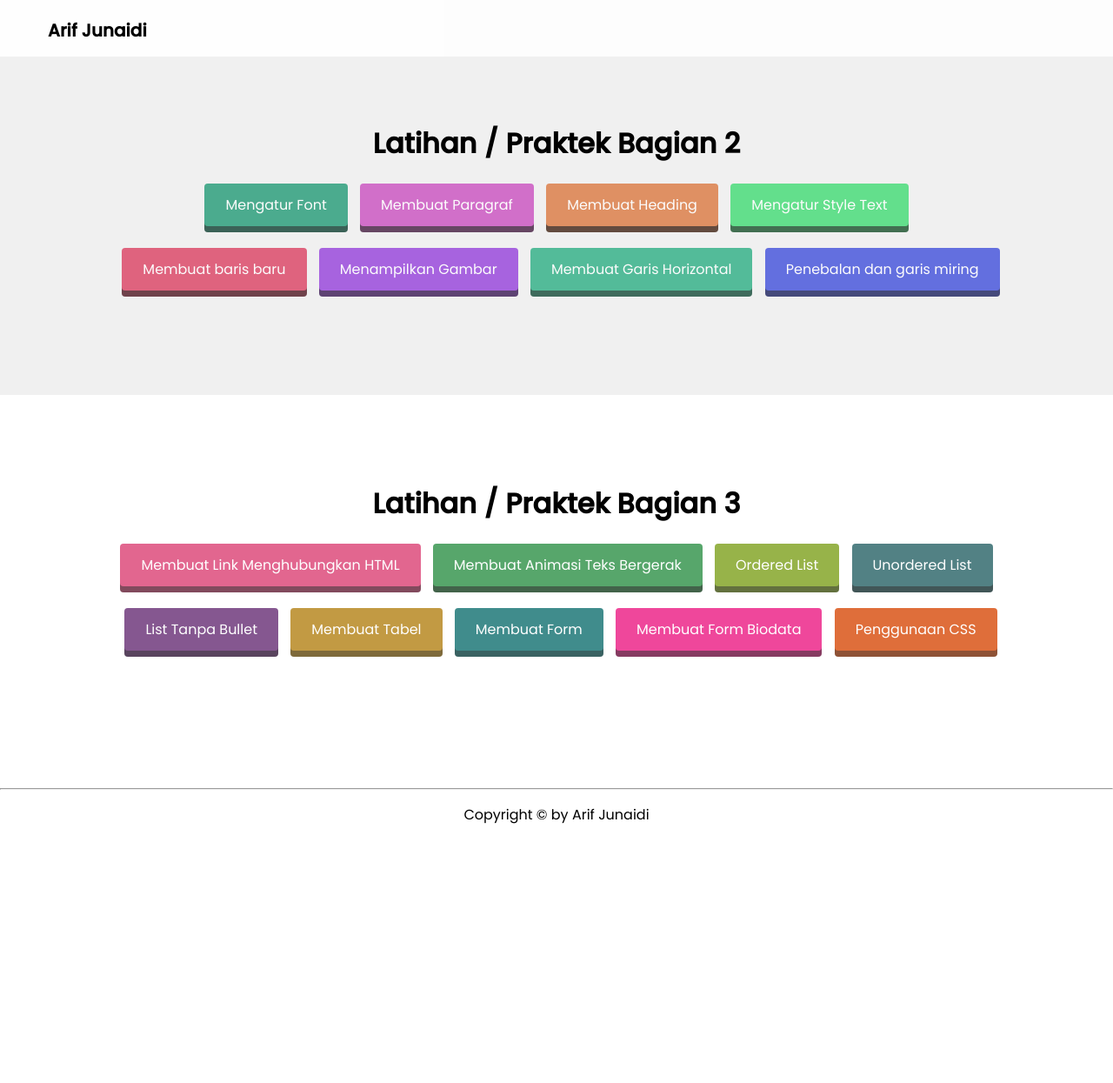
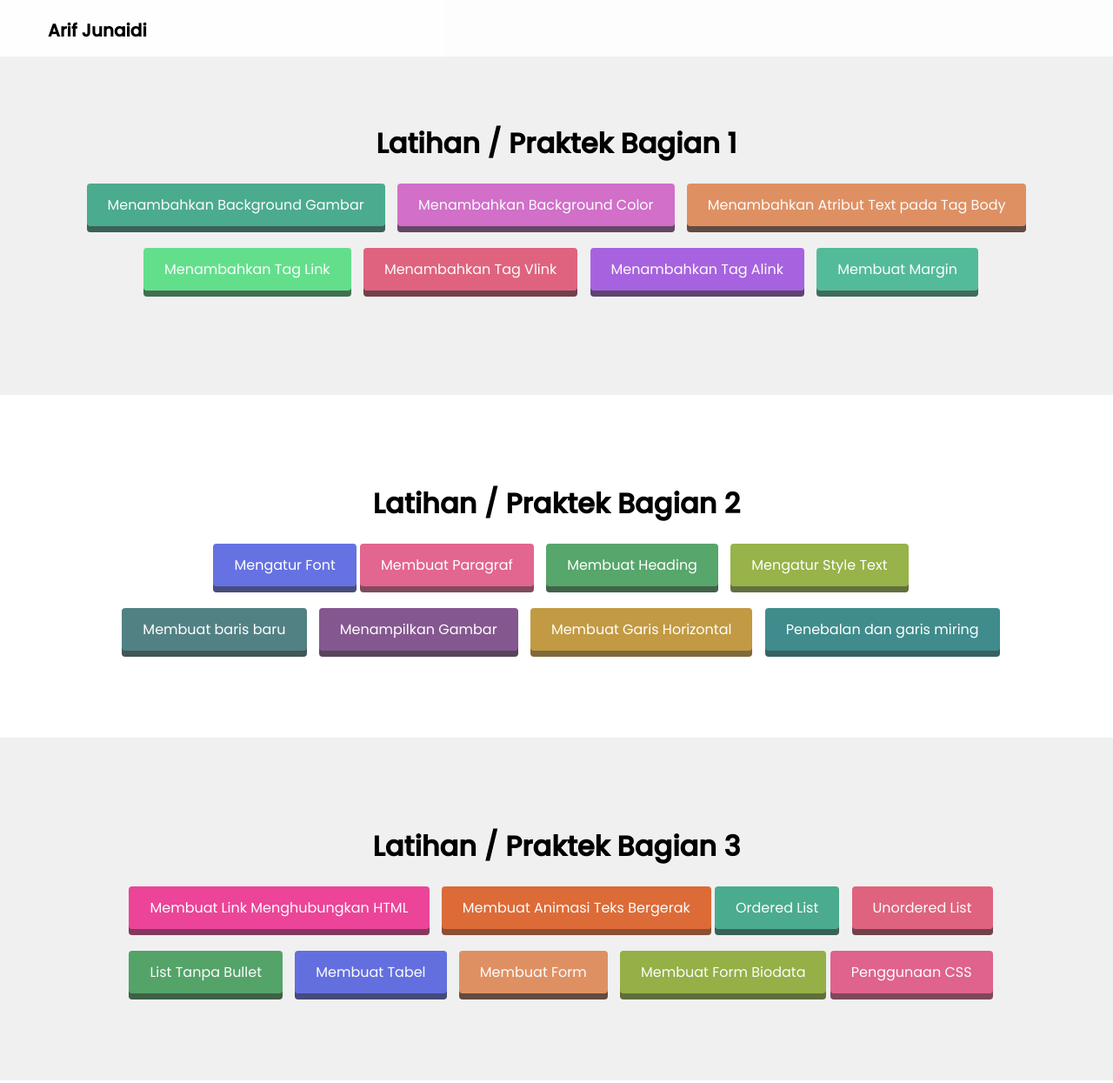
Before and after one commit to arifjn/arifjn.github.io, a plain HTML site: page index.html in a window 1280 px wide. Shown: the top 1245 px of the page at 87% size. Before the commit the page ends 965 px from the top, so only its background shows below. Drawn offline with Linux system fonts and the light colour scheme.

Commit message:
menambahkan latihan bagian 1

```diff
--- a/index.html
+++ b/index.html
@@ -21,49 +21,68 @@
     <!-- top wrapper -->
     <div class="top-wrapper">
       <div class="container">
-        <h1>Latihan / Praktek Bagian 2</h1>
+        <h1>Latihan / Praktek Bagian 1</h1>
       </div>
 
       <!-- btn wrapper -->
       <div class="btn-wrapper">
-        <a href="Bagian 2/mengatur font.html" class="btn satu" target="blank">Mengatur Font</a>
-        <a href="Bagian 2/paragraf.html" class="btn dua" target="blank">Membuat Paragraf</a>
-        <a href="Bagian 2/heading.html" class="btn tiga" target="blank">Membuat Heading</a>
-        <a href="Bagian 2/Style text.html" class="btn empat" target="blank">Mengatur Style Text</a>
+        <a href="Bagian 1/background.html" class="btn satu" target="blank">Menambahkan Background Gambar</a>
+        <a href="Bagian 1/bgcolor.html" class="btn dua" target="blank">Menambahkan Background Color</a>
+        <a href="Bagian 1/text.html" class="btn tiga" target="blank">Menambahkan Atribut Text pada Tag Body</a>
         <br />
         <br />
-        <a href="Bagian 2/Tag br.html" class="btn lima" target="blank">Membuat baris baru</a>
-        <a href="Bagian 2/image.html" class="btn enam" target="blank">Menampilkan Gambar</a>
-        <a href="Bagian 2/garis.html" class="btn tujuh" target="blank">Membuat Garis Horizontal</a>
-        <a href="Bagian 2/Tag em dan strong.html" class="btn delapan" target="blank">Penebalan dan garis miring</a>
+        <a href="Bagian 1/link.html" class="btn empat" target="blank">Menambahkan Tag Link</a>
+        <a href="Bagian 1/vlink.html" class="btn lima" target="blank">Menambahkan Tag Vlink</a>
+        <a href="Bagian 1/alink.html" class="btn enam" target="blank">Menambahkan Tag Alink</a>
+        <a href="Bagian 1/margin.html" class="btn tujuh" target="blank">Membuat Margin</a>
       </div>
     </div>
 
     <!-- second wrapper -->
     <div class="second-wrapper">
       <div class="container">
+        <h1>Latihan / Praktek Bagian 2</h1>
+      </div>
+
+      <!-- btn wrapper -->
+      <div class="btn-wrapper">
+        <a href="Bagian 2/mengatur font.html" class="btn delapan" target="blank">Mengatur Font</a>
+        <a href="Bagian 2/paragraf.html" class="btn sembilan" target="blank">Membuat Paragraf</a>
+        <a href="Bagian 2/heading.html" class="btn sepuluh" target="blank">Membuat Heading</a>
+        <a href="Bagian 2/Style text.html" class="btn sebelas" target="blank">Mengatur Style Text</a>
+        <br />
+        <br />
+        <a href="Bagian 2/Tag br.html" class="btn duabelas" target="blank">Membuat baris baru</a>
+        <a href="Bagian 2/image.html" class="btn tigabelas" target="blank">Menampilkan Gambar</a>
+        <a href="Bagian 2/garis.html" class="btn empatbelas" target="blank">Membuat Garis Horizontal</a>
+        <a href="Bagian 2/Tag em dan strong.html" class="btn limabelas" target="blank">Penebalan dan garis miring</a>
+      </div>
+    </div>
+
+    <!-- third wrapper -->
+    <div class="third-wrapper">
+      <div class="container">
         <h1>Latihan / Praktek Bagian 3</h1>
       </div>
 
       <!-- btn wrapper -->
       <div class="btn-wrapper">
-        <a href="Bagian 3/Link Menghubungkan Halaman HTML.html" class="btn sembilan" target="blank">Membuat Link Menghubungkan HTML</a>
-        <a href="Bagian 3/Teks berjalan.html" class="btn sepuluh" target="blank">Membuat Animasi Teks Bergerak</a>
-        <a href="Bagian 3/ordered list.html" class="btn sebelas" target="blank">Ordered List</a>
-        <a href="Bagian 3/unordered list.html" class="btn duabelas" target="blank">Unordered List</a>
+        <a href="Bagian 3/Link Menghubungkan Halaman HTML.html" class="btn enambelas" target="blank">Membuat Link Menghubungkan HTML</a>
+        <a href="Bagian 3/Teks berjalan.html" class="btn tujuhbelas" target="blank">Membuat Animasi Teks Bergerak</a>
+        <a href="Bagian 3/ordered list.html" class="btn satu" target="blank">Ordered List</a>
+        <a href="Bagian 3/unordered list.html" class="btn lima" target="blank">Unordered List</a>
         <br />
         <br />
-        <a href="Bagian 3/list tanpa bullet.html" class="btn tigabelas" target="blank">List Tanpa Bullet</a>
-        <a href="Bagian 3/tabel.html" class="btn empatbelas" target="blank">Membuat Tabel</a>
-        <a href="Bagian 3/form.html" class="btn limabelas" target="blank">Membuat Form</a>
-        <a href="Bagian 3/form biodata.html" class="btn enambelas" target="blank">Membuat Form Biodata</a>
-        <a href="Bagian 3/css.html" class="btn tujuhbelas" target="blank">Penggunaan CSS</a>
+        <a href="Bagian 3/list tanpa bullet.html" class="btn sepuluh" target="blank">List Tanpa Bullet</a>
+        <a href="Bagian 3/tabel.html" class="btn delapan" target="blank">Membuat Tabel</a>
+        <a href="Bagian 3/form.html" class="btn tiga" target="blank">Membuat Form</a>
+        <a href="Bagian 3/form biodata.html" class="btn sebelas" target="blank">Membuat Form Biodata</a>
+        <a href="Bagian 3/css.html" class="btn sembilan" target="blank">Penggunaan CSS</a>
       </div>
     </div>
 
     <!-- footer -->
     <footer>
-      <hr />
       <div class="container">
         <p>Copyright &copy; by Arif Junaidi</p>
       </div>
--- a/style.css
+++ b/style.css
@@ -174,12 +174,18 @@ a {
 
 .second-wrapper {
   background-color: rgb(255, 255, 255);
-  padding: 80px 0 100px 0;
+  padding: 80px 0 80px 0;
+  color: black;
+  text-align: center;
+}
+
+.third-wrapper {
+  background-color: rgba(206, 206, 206, 0.3);
+  padding: 80px 0 80px 0;
   color: black;
   text-align: center;
 }
 
 footer {
   text-align: center;
-  padding-top: 30px;
 }
```
Also changed, not shown: Bagian 1/alink.html (added, +9 -0 lines), Bagian 1/background.html (added, +9 -0 lines), Bagian 1/bgcolor.html (added, +9 -0 lines), Bagian 1/link.html (added, +9 -0 lines), Bagian 1/margin.html (added, +9 -0 lines), Bagian 1/text.html (added, +9 -0 lines), Bagian 1/vlink.html (added, +9 -0 lines), Bagian 1/gambar.jpg (added).
